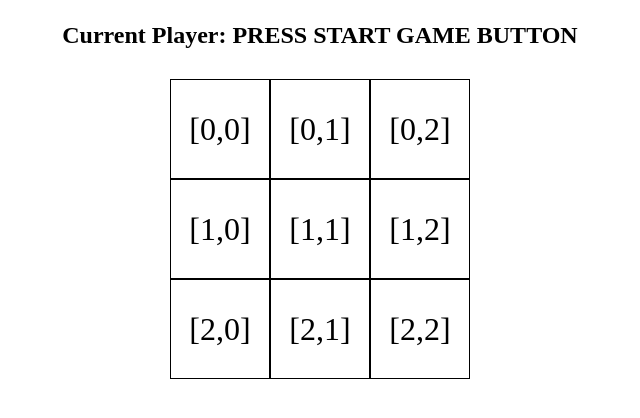
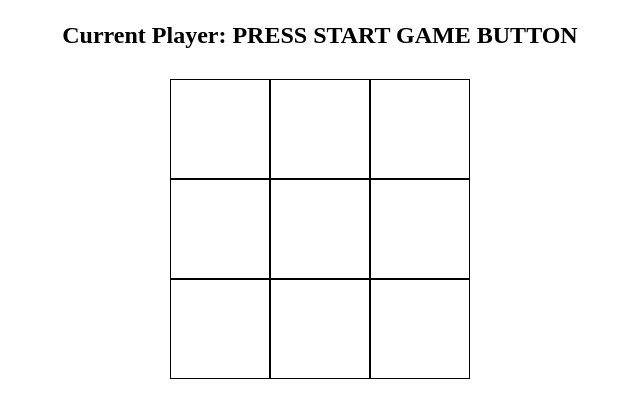
Before and after one commit to indi1984/Tic-Tac-Toe, a plain HTML site: page index.html in a window 1280 px wide. Both pictures are taken after a click on the button "Reset". Shown: the part 104-522 px from the top of the page, without its empty margins (320-960 px from the left). Drawn offline with Linux system fonts and the light colour scheme.

Commit message:
added reset func

```diff
--- a/app.js
+++ b/app.js
@@ -2,6 +2,7 @@ const info = document.querySelector('#info');
 const currentPlayer = document.querySelector('#player');
 const gameBoard = document.querySelector('#gameBoard');
 const startButton = document.querySelector('#startButton');
+const tdCells = document.querySelectorAll('td');
 
 
 let ticTacToeBoard = {
@@ -24,24 +25,37 @@ let ticTacToeBoard = {
   ],
 };
 
-
-
-
+//! WIP function to check for winning rows based on ticTacToeBoard.winningArray
 function checkRows() {
   for (let row = 0; row < ticTacToeBoard.length - 1; row++) {
     if (ticTacToeBoard.playerXArray === ticTacToeBoard.winningArray[row]) {
       console.log('PLAYER X WINS!');
     } else if (ticTacToeBoard.playerYArray === ticTacToeBoard.winningArray[row]) {
       console.log('PLAYER Y WINS!');
-   }
-  }
+    };
+  };
+};
+//! WIP function to check for winning columns based on ticTacToeBoard.winningArray
+function checkColumns() {
+  for (let i = 0; i < ticTacToeBoard.length - 1; i++) {
+    if (ticTacToeBoard.playerXArray === ticTacToeBoard.winningArray[i]) {
+      console.log('PLAYER X WINS!');
+    } else if (ticTacToeBoard.playerYArray === ticTacToeBoard.winningArray[i]) {
+      console.log('PLAYER Y WINS!');
+    };
+  };
 };
 
 
+//* Assigning Event Listeners to the buttons and gameBoard
 startButton.addEventListener('click', startingPlayer);
+resetButton.addEventListener('click', reset);
 gameBoard.addEventListener('click', getCoords);
 
 
+//* Upon clicking the Start Game button, a random starting player (X or O)
+//* is chosen based on the Math.random function.   The ticTacToe.player value
+//* is assigned and the player span element is set to display the current player
 function startingPlayer() {
 let starter = Math.floor(Math.random() * 2);
   if (starter === 1) {
@@ -55,21 +69,24 @@ let starter = Math.floor(Math.random() * 2);
 };
 
 
+//* Gets the coordinates of the gameBoard cell where the current player clicked.
+//* Picked string coords are then converted to a numeric array and passed to the
+//* assignCoords function.   The clicked cell variable is also passed to the
+//* assignedCoords function
 function getCoords(event) {
 const cell = event.target;
-  console.log(cell);
-  if (cell != "O"  & cell != "X") {
   if (cell.tagName === "TD") {
     let strCoords = cell.dataset.coords.split(',');
     const coordinates = strCoords.map((elem) => parseInt(elem));
-      ticTacToeBoard.selectedCell = event.target;
-      console.log(ticTacToeBoard.selectedCell);  //TODO Do not need
+    //ticTacToeBoard.selectedCell = event.target;  //TODO Do not need
     assignCoords(coordinates, cell);
-    }
   };
 };
 
 
+//* Checks who the current player is and pushes the gameBoard cell value pair
+//* to the current players ticTacToeBoard X or O Array.  Then calls the
+//* playerMove function to switch players
 function assignCoords(coordinates, cell) {
   if (ticTacToeBoard.player === 'X' && ticTacToeBoard.player != '') {
     ticTacToeBoard.playerXArray.push(coordinates);
@@ -80,14 +97,30 @@ function assignCoords(coordinates, cell) {
 };
 
 
+//* Changes the player span element to the Current Player (X or O),
+//* flips the value in ticTacToeBoard.player, and sets the gameBoard cell
+//* to the current players' value
 function playerMove(cell) {
   if (ticTacToeBoard.player === "X") {
     cell.innerHTML = "X";
     currentPlayer.innerHTML = "O";
     ticTacToeBoard.player = "O";
   } else if (ticTacToeBoard.player === "O") {
+    cell.innerHTML = "O";
     currentPlayer.innerHTML = "X";
-    cell.innerHTML = "O";
     ticTacToeBoard.player = "X";
   };
 };
+
+
+//* Resets the game to the default loaded state
+function reset() {
+  for (let i = 0; i < tdCells.length; i++) {
+    tdCells[i].innerHTML = '';
+  };
+  currentPlayer.innerHTML = "PRESS START GAME BUTTON";
+  ticTacToeBoard.player = null;
+  ticTacToeBoard.selectedCell = null;
+  ticTacToeBoard.playerOArray = [];
+  ticTacToeBoard.playerXArray = [];
+};
--- a/index.html
+++ b/index.html
@@ -21,19 +21,19 @@
       </div>
       <table id="gameBoard" cellspacing="0">
         <tr id="rowOne" class="row">
-          <td data-coords="0,0">[0,0]</td>
-          <td data-coords="0,1">[0,1]</td>
-          <td data-coords="0,2">[0,2]</td>
+          <td data-coords="0,0"></td>
+          <td data-coords="0,1"></td>
+          <td data-coords="0,2"></td>
         </tr>
         <tr id="rowTow" class="row">
-          <td data-coords="1,0">[1,0]</td>
-          <td data-coords="1,1">[1,1]</td>
-          <td data-coords="1,2">[1,2]</td>
+          <td data-coords="1,0"></td>
+          <td data-coords="1,1"></td>
+          <td data-coords="1,2"></td>
         </tr>
         <tr id="rowThree" class="row">
-          <td data-coords="2,0">[2,0]</td>
-          <td data-coords="2,1">[2,1]</td>
-          <td data-coords="2,2">[2,2]</td>
+          <td data-coords="2,0"></td>
+          <td data-coords="2,1"></td>
+          <td data-coords="2,2"></td>
         </tr>
       </table>
     </section>
```
Lines whose indentation alone changed are shown as unchanged.
